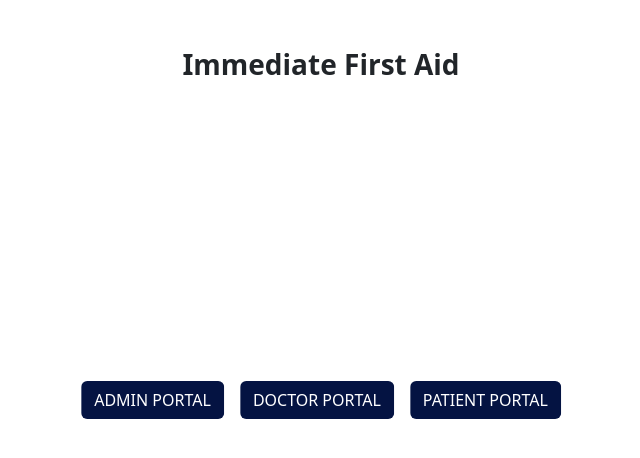
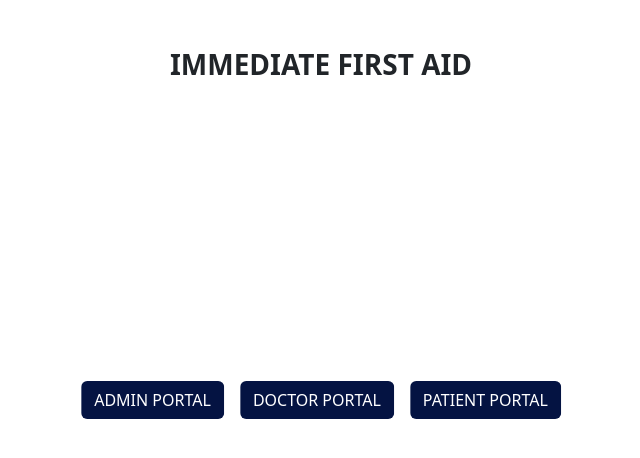
Before and after one commit to syedazw/DemoApp, a React (Vite) app: page / in a window 1280 px wide. Shown: the top 458 px of the page, without its empty margins (319-959 px from the left). Built offline with nearby package versions, Linux system fonts and the light colour scheme; no server answers.

Commit message:
Sixth Commit

```diff
--- a/src/Pages/MainPage.jsx
+++ b/src/Pages/MainPage.jsx
@@ -5,7 +5,7 @@ export default function MainPage() {
     const buttonStyle = { color: "white", backgroundColor: "#041342" }
     return (
         <>
-            <p className="h3 text-center fw-bold pt-5">Immediate First Aid</p>
+            <p className="h3 text-center fw-bold pt-5">IMMEDIATE FIRST AID</p>
             <div className="container-fluid">
                 <div className="row">
                     <div className="col-12 ">
```
